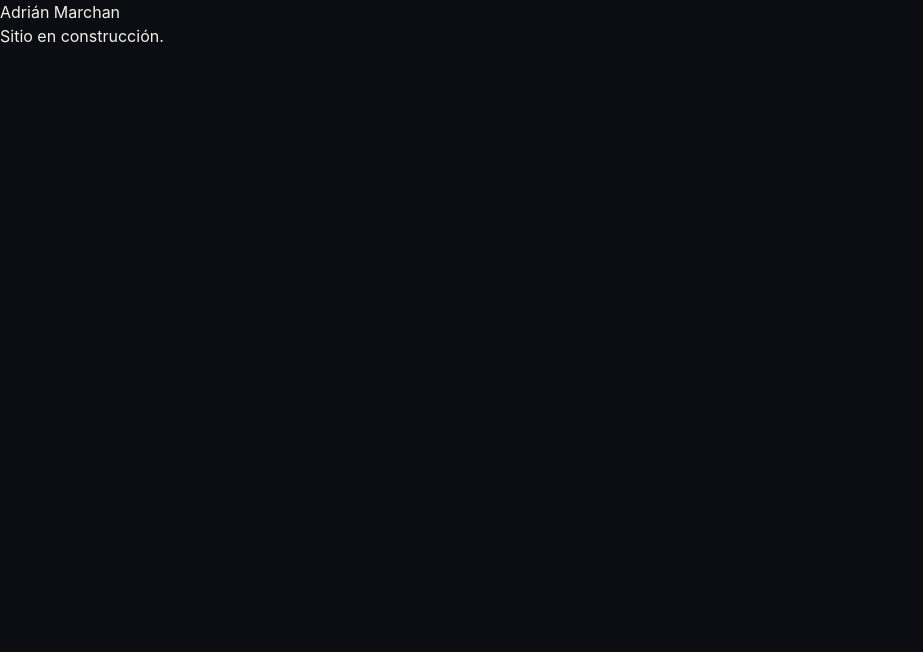
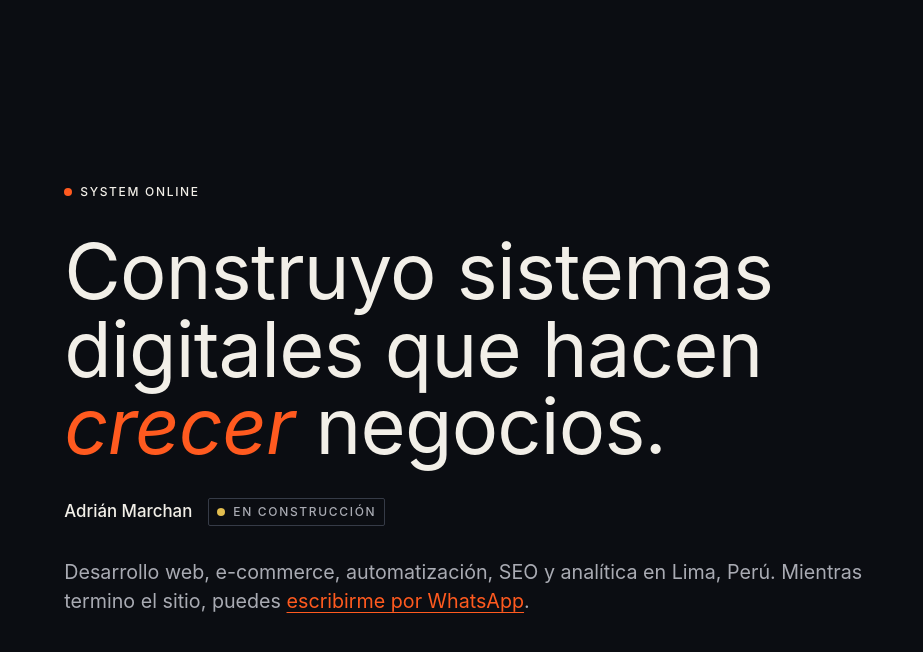
Before and after one commit to AdriannDev/portafolio-adrian, an Astro site: page / in a window 1280 px wide. Shown: the whole page, without its empty margins (0-923 px from the left). Built offline with nearby package versions, Linux system fonts and the light colour scheme; Astro itself is replaced by a stand-in of ours.

Commit message:
feat: add provisional homepage and noindex header (T4)
- The homepage shows the decorative SYSTEM ONLINE label, the
  positioning statement with its emphasis word in italic accent,
  the public name with an under-construction status badge and a
  lead paragraph linking to WhatsApp, using only design tokens
- The page uses the three font families and all four font files,
  all requested from the site's own origin
- public/_headers sends X-Robots-Tag: noindex on every path until
  launch (spec 015), preview URLs included
- sistema-diseno.md section 9 adds the new label to the closed
  glossary
- .claude/launch.json serves dist/ on port 4322 for the desktop
  app's built-in browser
- tasks.md marks T4 done with its notes; ACTIVA.md points to T5

```diff
--- a/docs/03-diseno/sistema-diseno.md
+++ b/docs/03-diseno/sistema-diseno.md
@@ -11,7 +11,7 @@
 | Estado | Aprobado |
 | Dirección | **Híbrido**, elegido tras los moodboards (`design/moodboards/`, artboard 04) |
 | Referencia visual | Portada en `design/portada-universo/` (§14) |
-| Cambios | 2026-09-26: fondo estrellado en todo el sitio (§13), tokens de estrellas, horizonte del hero y correcciones a la portada de referencia (§14). 2026-09-27 (spec 001): fuentes con la API de Astro, reinicio de las sombras de texto, transición por defecto y escaneo de Tailwind limitado a `src/` (§3.1, §6, §12.1) |
+| Cambios | 2026-09-26: fondo estrellado en todo el sitio (§13), tokens de estrellas, horizonte del hero y correcciones a la portada de referencia (§14). 2026-09-27 (spec 001): fuentes con la API de Astro, reinicio de las sombras de texto, transición por defecto y escaneo de Tailwind limitado a `src/` (§3.1, §6, §12.1); etiqueta `EN CONSTRUCCIÓN` en el glosario (§9) |
 | Requisitos que sostiene | RNF-03 (accesibilidad), RNF-01 (fuentes y peso), RNF-08 (idioma de las etiquetas), CA-01.4, CA-N05.3 |
 | Reglas de la constitución | 6 (sin literales), 10 (texto como elemento principal), 12 (solo `transform` y `opacity`), 23–27 |
 
@@ -284,6 +284,7 @@ Glosario cerrado. Añadir un término exige añadir su fila:
 | `v1.4.2` | Identificador | Versión publicada (CA-11.3) |
 | `01 —` | Identificador | Numeración de secciones y de navegación |
 | `PUBLICADO` · `EN DESARROLLO` · `ARCHIVADO` | Informativa | Estado de un proyecto |
+| `EN CONSTRUCCIÓN` | Informativa | Estado del sitio en la página provisional, hasta el lanzamiento (spec 001; se retira en la 015) |
 | `CLIENTE CONFIDENCIAL` | Informativa | Caso sin autorización para nombrar al cliente (CA-04.6) |
 | `DISPONIBLE` · `AGENDA LIMITADA` · `SIN DISPONIBILIDAD` | Informativa | Disponibilidad (CA-09.3) |
 | `VERIFICADO` | Informativa | Métrica con evidencia (CA-05.3) |
--- a/docs/specs/001-fundacion-tecnica/tasks.md
+++ b/docs/specs/001-fundacion-tecnica/tasks.md
@@ -10,7 +10,7 @@ Rama: `feat/001-fundacion-tecnica`, creada desde `main` antes de T2.
 - [x] T1 · Documentación derivada del plan: ADR-012, regla 9 con las cifras del perfil, `stack.md`, preguntas abiertas y límites de CA-10 y CA-18 en la spec, roadmap — archivos: `docs/02-arquitectura/decisiones/ADR-012-herramientas-verificacion.md`, `docs/02-arquitectura/constitution.md`, `docs/02-arquitectura/stack.md`, `spec.md`, `docs/04-roadmap.md` — cubre: regla 8, regla 9 — verificar: revisión (hecho en la sesión de planificación)
 - [x] T2 · Proyecto base: `package.json` con `packageManager` y scripts, `astro.config.mjs`, `tsconfig.json` estricto, `.gitignore`, instalación con `pnpm install` y aprobación de builds, página mínima — archivos: `package.json`, `astro.config.mjs`, `tsconfig.json`, `.gitignore`, `src/pages/index.astro`, `pnpm-lock.yaml` y `pnpm-workspace.yaml` (generados) — cubre: base de CA-1 y CA-3 — verificar: `pnpm build` genera `dist/index.html` y `pnpm dev` la sirve
 - [x] T3 · Tokens, Tailwind y fuentes; `BaseLayout` con idioma, título y descripción; §12.1 actualizado en el mismo commit — archivos: `src/styles/globals.css`, `src/layouts/BaseLayout.astro`, `astro.config.mjs`, `docs/03-diseno/sistema-diseno.md`; además `src/pages/index.astro` (solo pasa a usar el layout), `package.json` y `pnpm-lock.yaml` (Tailwind) y `plan.md` (T7 y T8) — cubre: CA-4, CA-5, CA-6, CA-9 — verificar: `pnpm build`; número de archivos de fuente en `dist/` ≤ 6; `grep -c "color-red" dist/_astro/*.css` devuelve 0
-- [ ] T4 · Página provisional con los tokens y `public/_headers` con `noindex` — archivos: `src/pages/index.astro`, `public/_headers` — cubre: CA-3, CA-17 — verificar: capturas a 360 y 1440 px en el navegador integrado; `dist/_headers` existe
+- [x] T4 · Página provisional con los tokens y `public/_headers` con `noindex` — archivos: `src/pages/index.astro`, `public/_headers`; además `docs/03-diseno/sistema-diseno.md` (fila `EN CONSTRUCCIÓN` del glosario, §9) y `.claude/launch.json` (servidor del navegador integrado) — cubre: CA-3, CA-17 — verificar: capturas a 360 y 1440 px en el navegador integrado; `dist/_headers` existe
 - [ ] T5 · ESLint, Prettier y el script `check`; formateadores del kit para `.astro`, `.mjs`, `.jsonc` y `.yml` — archivos: `eslint.config.js`, `.prettierrc.json`, `.prettierignore`, `package.json`, `.claude/hooks/hooks.config.json` — cubre: CA-1 — verificar: `pnpm check` en verde; con un error de tipos provocado, en rojo
 - [ ] T6 · Comprobación de literales: lógica pura, ejecutable y pruebas; integrada en `pnpm check` — archivos: `scripts/lib/find-literals.mjs`, `scripts/check-literals.mjs`, `vitest.config.ts`, `tests/unit/find-literals.test.ts`, `package.json` — cubre: CA-7 — verificar: `pnpm test -- find-literals`; provocación 1 (`bg-[#fff]` → `pnpm check` falla con archivo y línea)
 - [ ] T7 · Prueba de tokens (usa el `vitest.config.ts` de T6): sincronía documento–CSS, reinicios y matriz de contraste — archivos: `tests/unit/design-tokens.test.ts` — cubre: CA-5, CA-8 — verificar: `pnpm test -- design-tokens`; provocación 2 (`--color-fg-subtle` a `#5A5E69` → falla con el par y el ratio)
@@ -30,3 +30,4 @@ Rama: `feat/001-fundacion-tecnica`, creada desde `main` antes de T2.
 | T1 | commit `docs:` del plan de 001 | Hecha en la sesión de planificación, junto con `plan.md` y este archivo |
 | T2 | `feat: scaffold Astro project with strict TypeScript and pnpm (T2)` | Astro 7.3.5, TypeScript 6.0.3 (`@astrojs/check` 0.9.10 no admite 7.x; `stack.md` actualizado) y `@astrojs/check`, adelantados a T2 para validar el `tsconfig` estricto. pnpm 12 guarda la aprobación de builds en `pnpm-workspace.yaml` (`allowBuilds`), archivo añadido a los de la tarea; solo la pidió `esbuild`. `tsconfig.json` excluye `design/` (prototipos de referencia, no código del producto). Scripts solo `dev`, `build` y `preview`: el resto llega con su herramienta. En Windows, parar `pnpm dev` lanzado en segundo plano deja `node` huérfano en el puerto 4321: hay que cerrarlo por su PID |
 | T3 | `feat: add design tokens, Tailwind and self-hosted fonts (T3)` | Tailwind 4.3.3 (`stack.md` dice 4.3.2). Cambios a §12.1 decididos en la sesión: `source("..")` limita el escaneo a `src/`, porque `docs/` y `design/` tienen clases de ejemplo como `bg-[#fff]`; décimo reinicio, `--text-shadow-*`, porque el de `--text-*` no alcanza a las sombras de texto (CA-5); `@theme inline` con las familias y la transición por defecto de `transition-*` (`--duration-micro` y `--ease-in-out`). `index.astro` ya usa `BaseLayout`: sin él no hay CSS ni fuentes que verificar. Su contenido sigue siendo de T4, y hasta entonces la serif precargada no se usa. Build: 4 archivos WOFF2 (95 kB) y hoja externa de 4,3 kB (Astro la incrusta por debajo de 4 kB). Para T7 y T8: Lightning CSS reescribe las duraciones en segundos (`0s`, `.48s`), y Tailwind solo emite en `:root` las variables de tema que se usan. Un script que lea un token en tiempo de ejecución debe nombrarlo literalmente en `src/`, porque el escáner lo detecta (comprobado con `--color-star-cool`). Las fuentes variables vienen de Fontsource `@latest` y el proveedor no admite fijar la versión: un build sin caché puede traer una nueva. `content/` queda fuera del escaneo: una clase escrita en un MDX de la 002 no se generaría; el estilo del contenido vive en componentes de `src/` |
+| T4 | `feat: add provisional homepage and noindex header (T4)` | La página usa las cuatro fuentes: serif regular en el `h1`, cursiva en «crecer», Geist en el nombre y la entradilla, y Geist Mono en las etiquetas. En total, 5 peticiones, todas del propio origen (4 WOFF2 y la hoja). `EN CONSTRUCCIÓN` no estaba en el glosario cerrado de §9: fila añadida; se muestra como Badge de estado con punto `warning`. **Astro comprime el HTML y borra el espacio en blanco que contiene un salto de línea junto a una etiqueta**: `puedes⏎<a>` salió como «puedesescribirme». El espacio antes de un elemento en línea va en la misma línea que el texto (Prettier con el plugin de Astro, en T5, conserva esa forma). `.claude/launch.json` define `preview` en el 4322 para el navegador integrado (T14, qa-tester); `preview_stop` libera el puerto sin dejar `node` huérfano. En el navegador integrado, navegar anula la emulación de tamaño: se fija con la página ya cargada y se comprueba `innerWidth` antes de capturar; el recorte ampliado no está disponible. Para T8: durante T4 había un `astro dev` de Adrián escuchando en 4321, lanzado desde la terminal de VS Code; con `reuseExistingServer`, Playwright lo reutilizaría y probaría el servidor de desarrollo en vez de `dist/`: usar otro puerto en `webServer` o no reutilizar. Para 010 y 015: Cloudflare aplica `_headers` solo a los activos estáticos, no a las respuestas que genere el código del Worker |
--- a/docs/specs/ACTIVA.md
+++ b/docs/specs/ACTIVA.md
@@ -1 +1 @@
-001-fundacion-tecnica — plan aprobado (2026-09-26), T1 a T3 hechas; siguiente: T4 en sesión limpia, en la rama feat/001-fundacion-tecnica
+001-fundacion-tecnica — plan aprobado (2026-09-26), T1 a T4 hechas; siguiente: T5 en sesión limpia, en la rama feat/001-fundacion-tecnica
--- a/src/pages/index.astro
+++ b/src/pages/index.astro
@@ -6,8 +6,29 @@ import BaseLayout from "../layouts/BaseLayout.astro";
   title="Adrián Marchan · Sitio en construcción"
   description="Desarrollo web, e-commerce, automatización, SEO y analítica en Lima, Perú."
 >
-  <main>
-    <h1>Adrián Marchan</h1>
-    <p>Sitio en construcción.</p>
+  {/* svh y no dvh: esa altura no cambia al ocultarse la barra del navegador móvil, así que el bloque centrado no se mueve */}
+  <main class="mx-auto flex min-h-svh max-w-page flex-col justify-center gap-8 px-gutter py-section">
+    <p aria-hidden="true" class="flex items-center gap-2 font-mono text-xs leading-normal font-medium tracking-label uppercase">
+      <span class="size-2 rounded-full bg-accent"></span>
+      SYSTEM ONLINE
+    </p>
+    <h1 class="max-w-4xl font-display text-6xl leading-display tracking-tight text-balance">
+      Construyo sistemas digitales que hacen <em class="text-accent italic">crecer</em> negocios.
+    </h1>
+    <div class="flex flex-wrap items-center gap-x-4 gap-y-3">
+      <p class="text-base font-medium">Adrián Marchan</p>
+      {/* En minúsculas en el HTML para que los lectores de pantalla lo lean como palabras; uppercase lo muestra en mayúsculas */}
+      <p class="flex items-center gap-2 rounded-sm border border-line-strong px-2 py-1 font-mono text-xs leading-normal font-medium tracking-label text-fg-muted uppercase">
+        <span class="size-2 rounded-full bg-warning"></span>
+        En construcción
+      </p>
+    </div>
+    <p class="max-w-prose text-lg leading-normal text-pretty text-fg-muted">
+      Desarrollo web, e-commerce, automatización, SEO y analítica en Lima, Perú. Mientras termino el sitio, puedes <a
+        href="https://wa.me/51937422519"
+        class="text-accent underline underline-offset-4 hover:decoration-2 focus-visible:outline-2 focus-visible:outline-offset-2 focus-visible:outline-accent"
+        >escribirme por WhatsApp</a
+      >.
+    </p>
   </main>
 </BaseLayout>
```
Also changed, not shown: .claude/launch.json (added), 1 other file.
